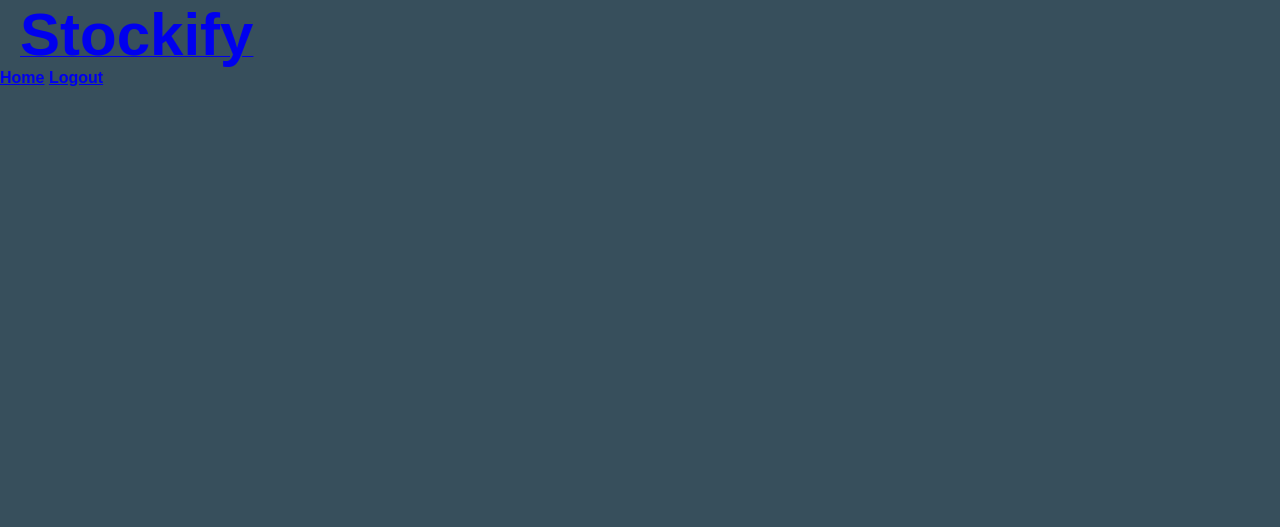
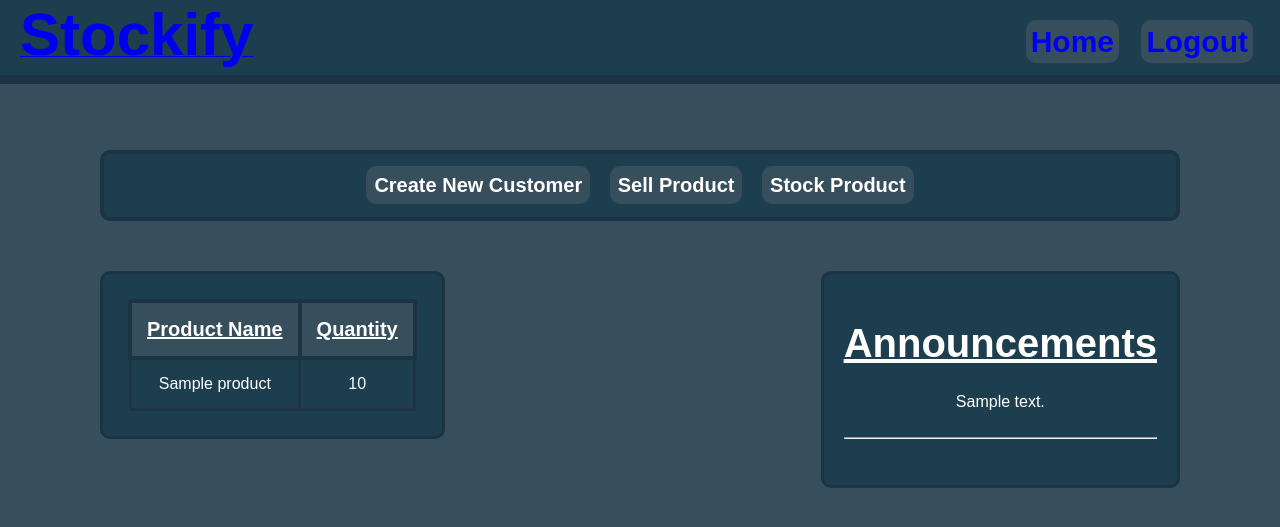
Before and after one commit to TemiTemi22/ITSrProject, a PHP site: page /employeeHome.php in a window 1280 px wide. Shown: the top 527 px of the page. Run offline with PHP 8.4, Linux system fonts and the light colour scheme; tables that the repository leaves empty or names only in its code hold one stand-in row (values such as "Sample post").

Commit message:
Update employeeHome.php

```diff
--- a/employeeHome.php
+++ b/employeeHome.php
@@ -1,5 +1,35 @@
 <?php
   require 'config/config.php';
+
+  $inventory = "";
+  $announcements = "";
+
+  $inventoryQuery = mysqli_query($connect, "SELECT * FROM products");
+
+  if(mysqli_num_rows($inventoryQuery) > 0){
+    while($results = mysqli_fetch_array($inventoryQuery)){
+      $productName = $results['product_name'];
+      $quantity = $results['quantity'];
+
+      $inventory .= "<tr>
+                      <td>$productName</td>
+                      <td>$quantity</td>
+                     </tr>";
+    }
+  }
+
+  $announcementsQuery = mysqli_query($connect, "SELECT * FROM messages ORDER BY message_id DESC LIMIT 3");
+
+  if(mysqli_num_rows($announcementsQuery) > 0){
+    while($results = mysqli_fetch_array($announcementsQuery)){
+      $message = $results['message'];
+
+      $announcements .= "<center>$message</center>
+                         <br>
+                         <hr>
+                         <br>";
+    }
+  }
 ?>
 
 <html lang="en-us">
@@ -11,17 +41,45 @@
 </head>
 
 <body>
-  <header>
-    <a href="employeeHome.php"><h1 id="headerlogo">Stockify</h1></a>
+  <header class="headerdiv">
+    <div>
+      <a href="employeeHome.php"><h1 id="headerlogo">Stockify</h1></a>
 
-    <nav>
-      <a href="employeeHome.php"><b>Home</b></a>
-      <a href="login.php"><b>Logout</b></a>
-    </nav>
+      <nav class="headerlinks">
+        <a href="employeeHome.php"><b>Home</b></a>
+        <a href="login.php"><b>Logout</b></a>
+      </nav>
+    </div>
   </header>
 
   <main>
+    <div class="pagelinksdiv">
+      <nav class="pagelinksnav">
+        <center>
+          <a href=""><b>Create New Customer</b></a>
+          <a href=""><b>Sell Product</b></a>
+          <a href=""><b>Stock Product</b></a>
+        </center>
+      </nav>
+    </div>
 
+    <div class="inventorydivemployee">
+      <center>
+        <table class="inventory">
+          <tr>
+            <th><b>Product Name</b></th>
+            <th><b>Quantity</b></th>
+          </tr>
+          <?php echo $inventory; ?>
+        </table>
+      </center>
+    </div>
+
+    <div class="announcementsdiv">
+      <center><h1 id="an">Announcements</h1></center>
+
+      <?php echo $announcements; ?>
+    </div>
   </main>
 
   <footer>
```
